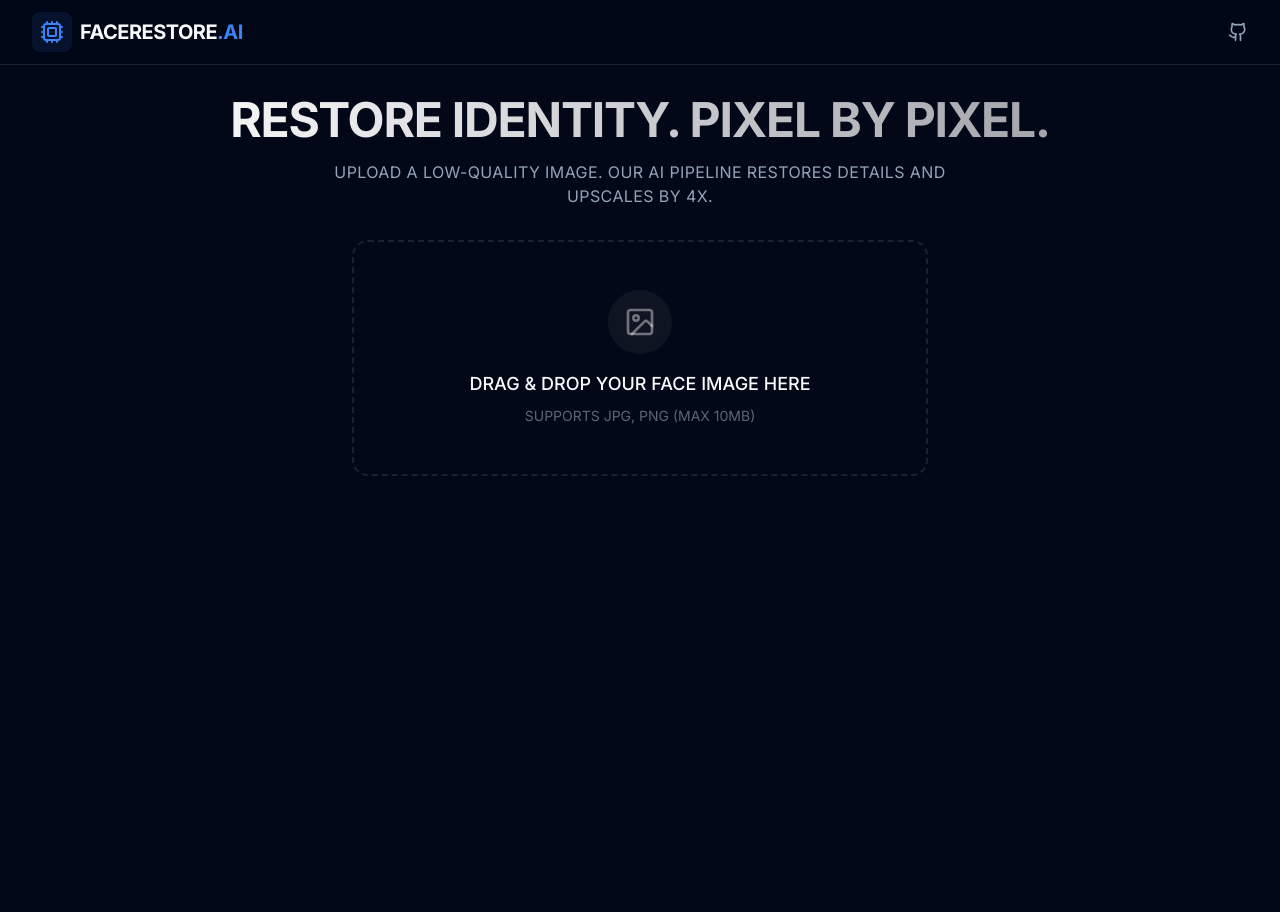
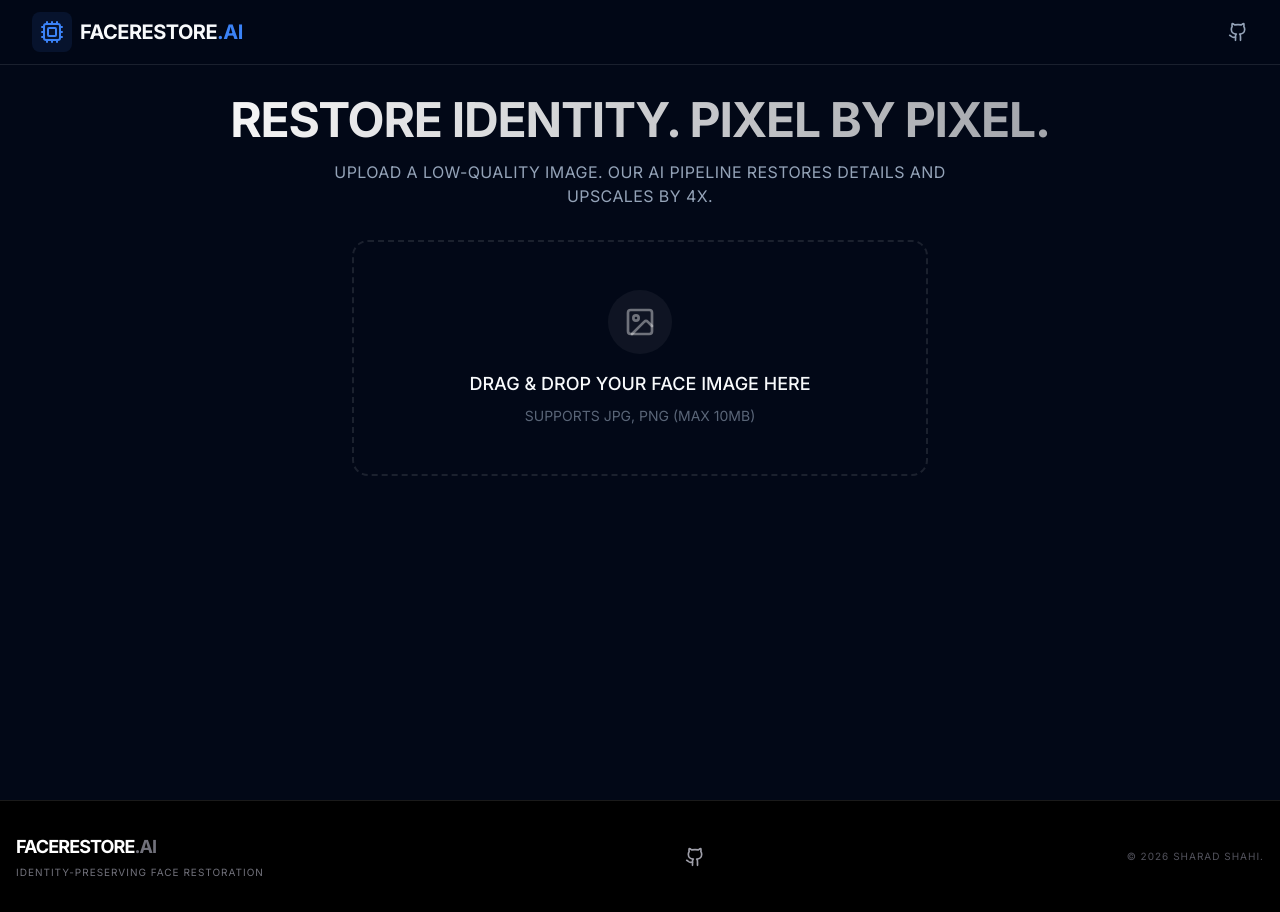
Before and after one commit to DaRkSouL36/LUMA-FACE, a Next.js app in the folder FRONTEND/: page /ENHANCE in a window 1280 px wide. Before the commit the page ends 800 px from the top, so only its background shows below. Built offline with nearby package versions, Linux system fonts and the light colour scheme; no server answers.

Commit message:
REFACTOR: - ADDED FOOTER IN LAYOUT - CORRECTED COMMENTS

```diff
--- a/FRONTEND/COMPONENTS/ENHANCEMENT/result-viewer.tsx
+++ b/FRONTEND/COMPONENTS/ENHANCEMENT/result-viewer.tsx
@@ -7,7 +7,7 @@
 import { EnhancementResponse } from "@/TYPES/api";
 
 interface ResultViewerProps {
-  originalImage: string; // BLOB URL from Stage 8
+  originalImage: string;
   result: EnhancementResponse;
   onReset: () => void;
 }
--- a/FRONTEND/app/layout.tsx
+++ b/FRONTEND/app/layout.tsx
@@ -2,6 +2,7 @@
 import { Inter } from "next/font/google";
 import "./globals.css";
 import Navbar from "@/COMPONENTS/LAYOUT/navbar";
+import Footer from "@/COMPONENTS/LAYOUT/footer";
 
 const inter = Inter({ subsets: ["latin"] });
 
@@ -22,6 +23,7 @@
         <main className="min-h-screen bg-background text-foreground">
           {children}
         </main>
+        <Footer />
       </body>
     </html>
   );
```
